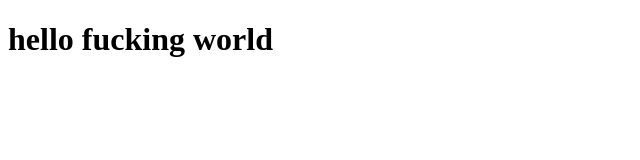
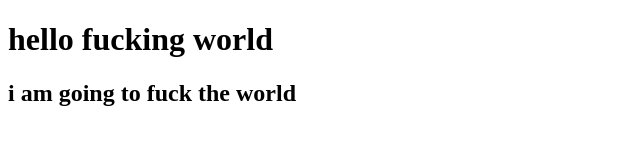
Before and after one commit to BecoolGhub/battleone, a plain HTML site: page index.html in a window 1280 px wide. Shown: the whole page, without its empty margins (0-640 px from the left). Drawn offline with Linux system fonts and the light colour scheme.

```diff
--- a/index.html
+++ b/index.html
@@ -7,5 +7,6 @@
 </head>
 <body>
     <h1>hello fucking world</h1>
+    <h2>i am going to fuck the world</h2>
 </body>
 </html>
```
